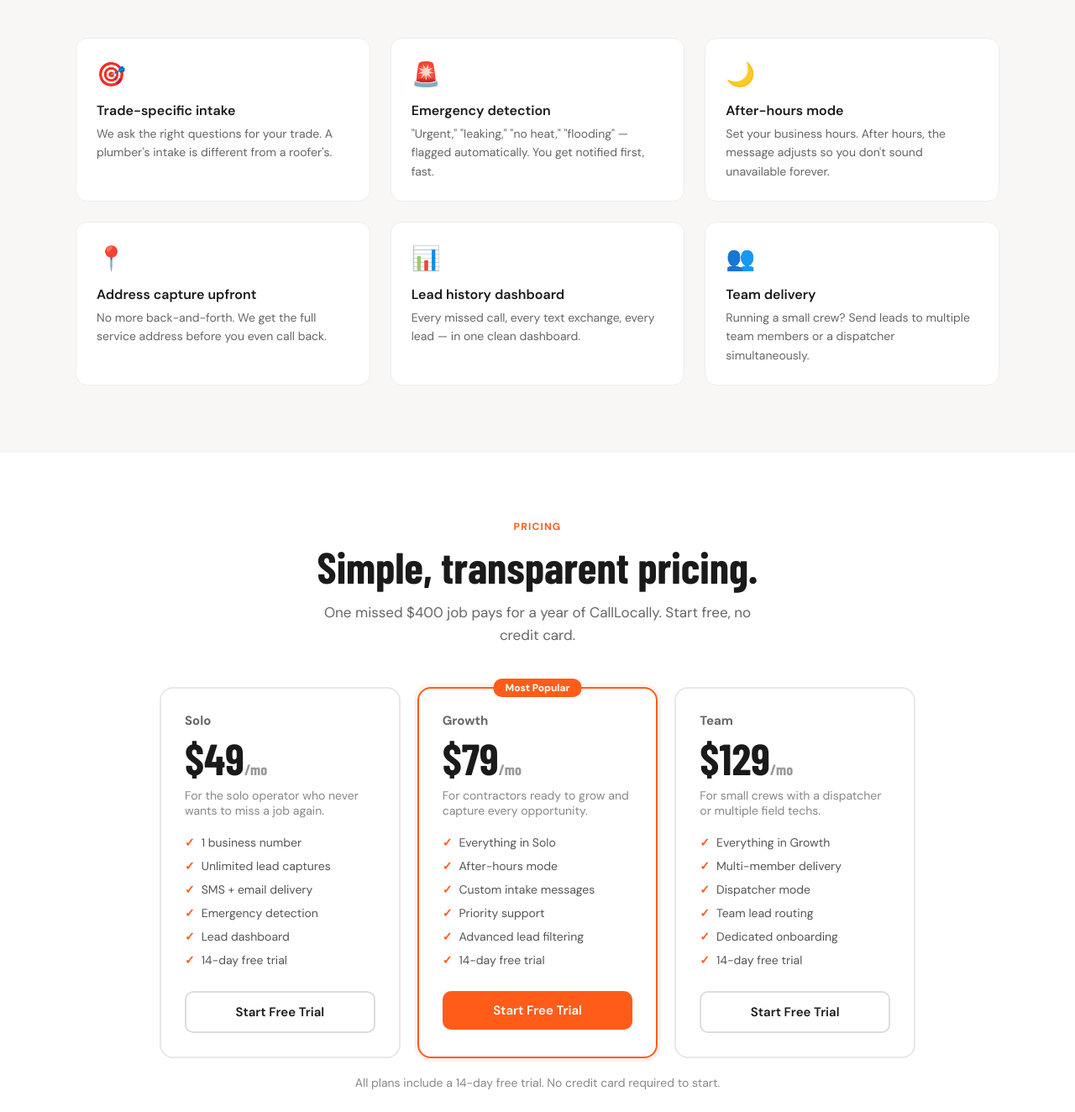
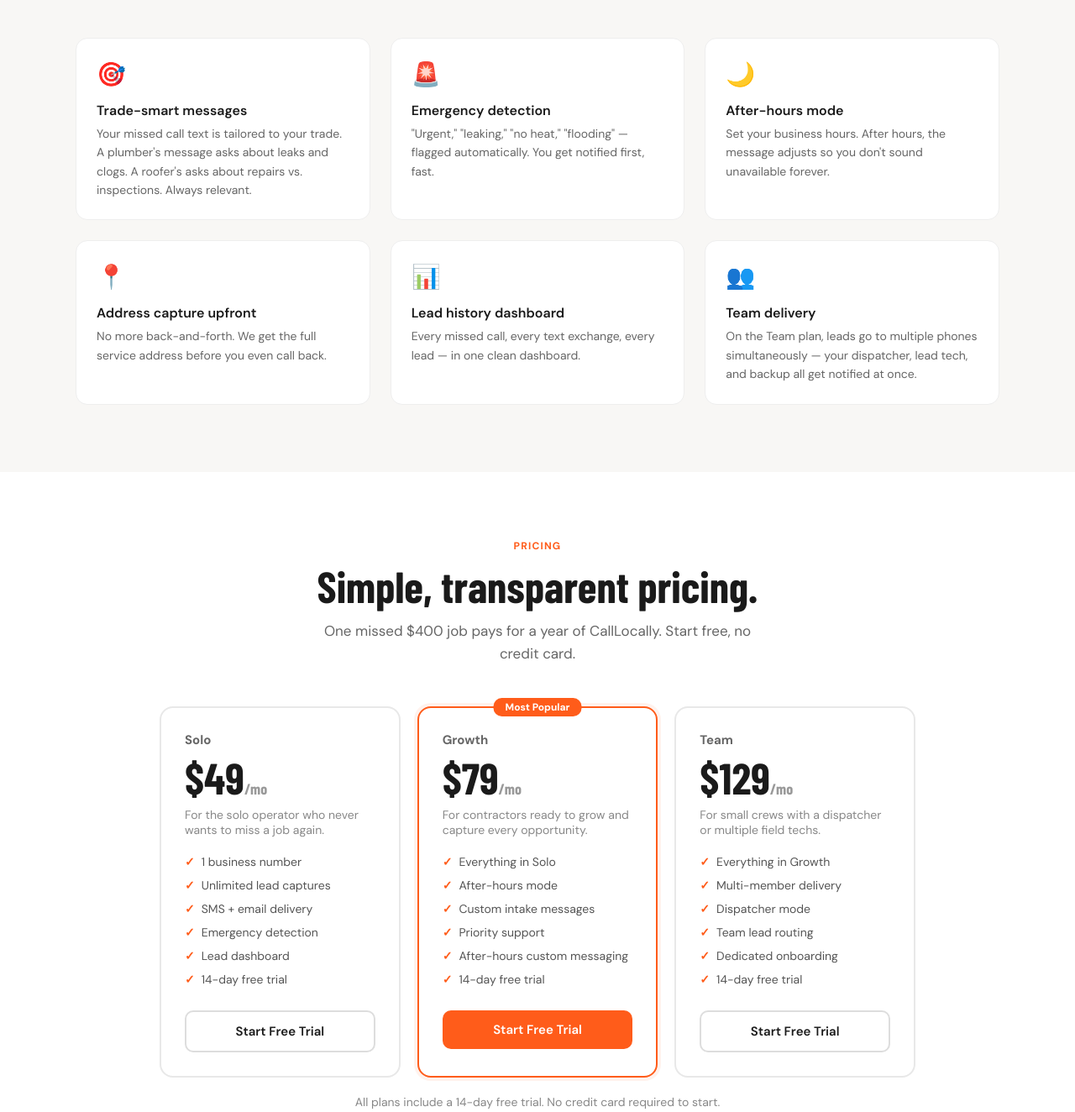
Before and after one commit to CallLocally/main, a website: page public/index.html in a window 1280 px wide. Shown: the part 2534-3858 px from the top of the page at 84% size. Drawn offline with nearby package versions, Linux system fonts and the light colour scheme; a web font is replaced by a local one.

Commit message:
Honest feature copy — trade-smart messages, accurate team delivery description

```diff
--- a/public/index.html
+++ b/public/index.html
@@ -317,8 +317,8 @@
     <div class="features-grid">
       <div class="feature">
         <div class="feature-icon">🎯</div>
-        <h3>Trade-specific intake</h3>
-        <p>We ask the right questions for your trade. A plumber's intake is different from a roofer's.</p>
+        <h3>Trade-smart messages</h3>
+        <p>Your missed call text is tailored to your trade. A plumber's message asks about leaks and clogs. A roofer's asks about repairs vs. inspections. Always relevant.</p>
       </div>
       <div class="feature">
         <div class="feature-icon">🚨</div>
@@ -343,7 +343,7 @@
       <div class="feature">
         <div class="feature-icon">👥</div>
         <h3>Team delivery</h3>
-        <p>Running a small crew? Send leads to multiple team members or a dispatcher simultaneously.</p>
+        <p>On the Team plan, leads go to multiple phones simultaneously — your dispatcher, lead tech, and backup all get notified at once.</p>
       </div>
     </div>
   </div>
@@ -382,7 +382,7 @@
           <li>After-hours mode</li>
           <li>Custom intake messages</li>
           <li>Priority support</li>
-          <li>Advanced lead filtering</li>
+          <li>After-hours custom messaging</li>
           <li>14-day free trial</li>
         </ul>
         <button class="plan-btn plan-btn-orange" onclick="openModal()">Start Free Trial</button>
```
